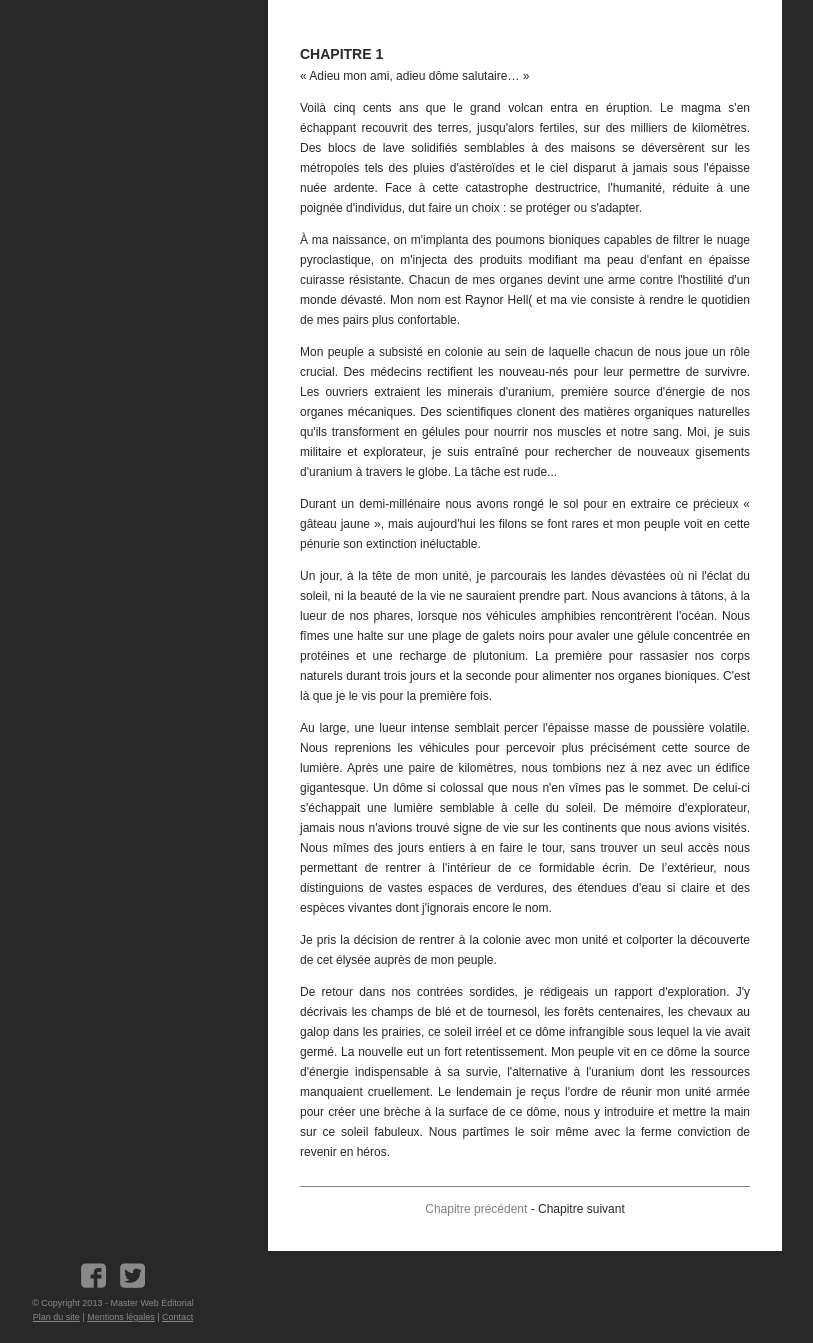
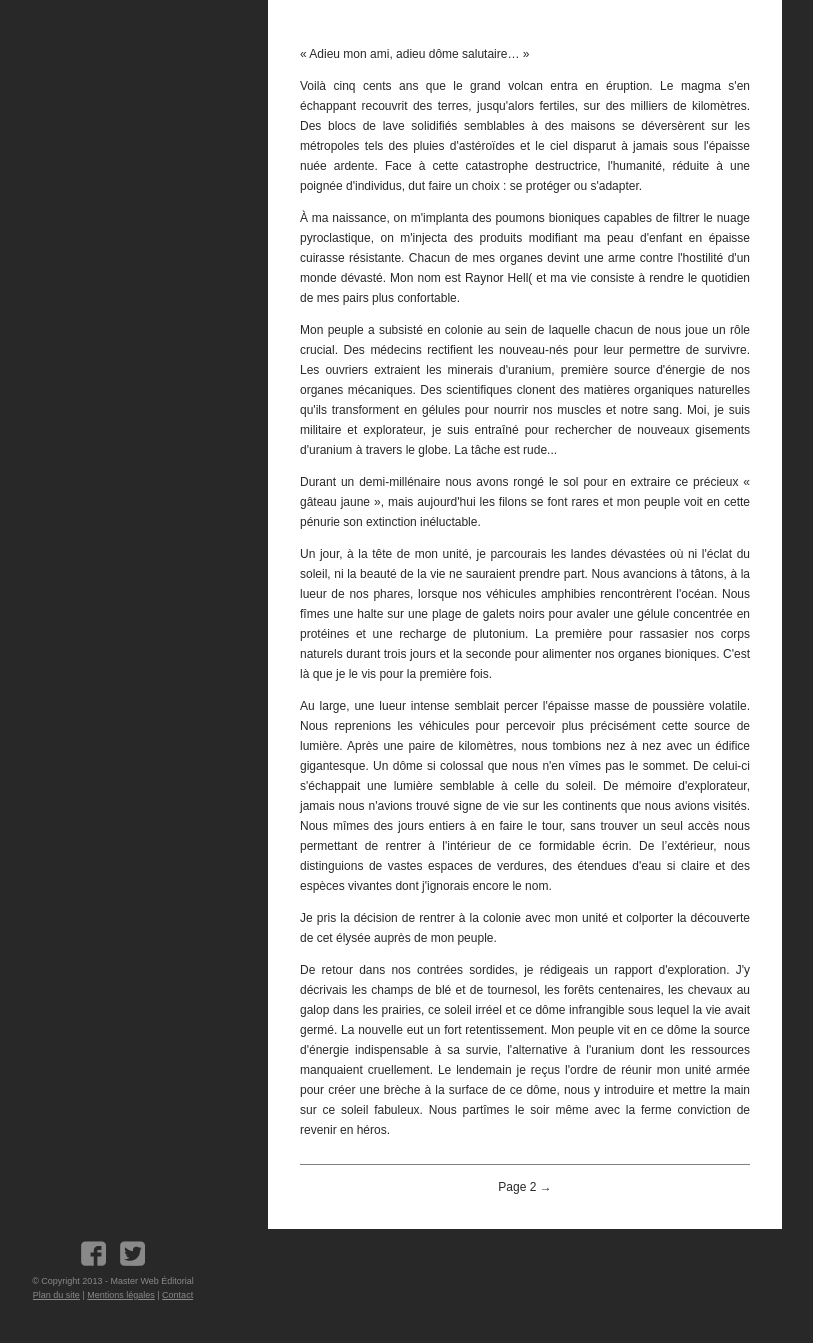
Before and after one commit to HackLo/projet-ter, a PHP site: page /index.php?page=lireN in a window 1280 px wide. Shown: the part 154-1497 px from the top of the page, without its empty margins (2-815 px from the left). After the commit the page ends 1454 px from the top, so only its background shows below. Run offline with PHP 8.4, Linux system fonts and the light colour scheme.

Commit message:
pagination

```diff
--- a/lire-la-nouvelle.php
+++ b/lire-la-nouvelle.php
@@ -4,7 +4,7 @@
 		    <?php include_once("pages/chapitre1.php"); ?>
 		</div>
 		<div class="chapitreNav">
-			<span class="navGrise">Chapitre précédent</span> - <span><a href="#" onclick="switchChapitre(2)">Chapitre suivant</a></span>
+			<span><a href="#" onclick="switchChapitre(2)">Page 2 →</a></span>
 		</div>
 	</div>
 	<div id="chapitre2" class="chapitreInactif divChapitre">
@@ -12,7 +12,7 @@
 		   <?php include_once("pages/chapitre2.php"); ?>
 		</div>
 		<div class="chapitreNav">
-			<span><a href="#" onclick="switchChapitre(1)">Chapitre précédent</a></span> - <span><a href="#" onclick="switchChapitre(3)">Chapitre suivant</a></span>
+			<span><a href="#" onclick="switchChapitre(1)">← Page 1</a></span> - <span><a href="#" onclick="switchChapitre(3)">Page 3 →</a></span>
 		</div>
 	</div>
 	<div id="chapitre3" class="chapitreInactif divChapitre">
@@ -20,7 +20,7 @@
 			<?php include_once("pages/chapitre3.php"); ?>
 		</div>
 		<div class="chapitreNav">
-			<span><a href="#" onclick="switchChapitre(2)">Chapitre précédent</a></span> - <span><a href="#" onclick="switchChapitre(4)">Chapitre suivant</a></span>
+			<span><a href="#" onclick="switchChapitre(2)">← Page 2</a></span> - <span><a href="#" onclick="switchChapitre(4)">Page 4 →</a></span>
 		</div>
 	</div>
 	<div id="chapitre4" class="chapitreInactif divChapitre">
@@ -28,7 +28,7 @@
 			<?php include_once("pages/chapitre4.php"); ?>
 		</div>
 		<div class="chapitreNav">
-			<span><a href="#" onclick="switchChapitre(3)">Chapitre précédent</a></span> - <span><a href="#" onclick="switchChapitre(5)">Chapitre suivant</a></span>
+			<span><a href="#" onclick="switchChapitre(3)">← Page 3</a></span> - <span><a href="#" onclick="switchChapitre(5)">Page 5 →</a></span>
 		</div>
 	</div>
 	<div id="chapitre5" class="chapitreInactif divChapitre">
@@ -36,7 +36,7 @@
 		    <?php include_once("pages/chapitre5.php"); ?>
 		</div>
 		<div class="chapitreNav">
-			<span><a href="#" onclick="switchChapitre(4)">Chapitre précédent</a></span> - <span><a href="#" onclick="switchChapitre(6)">Chapitre suivant</a></span>
+			<span><a href="#" onclick="switchChapitre(4)">← Page 4</a></span> - <span><a href="#" onclick="switchChapitre(6)">Page 6 →</a></span>
 		</div>
 	</div>
 	<div id="chapitre6" class="chapitreInactif divChapitre">
@@ -44,7 +44,7 @@
 		    <?php include_once("pages/chapitre6.php"); ?>
 		</div>
 		<div class="chapitreNav">
-			<span><a href="#" onclick="switchChapitre(5)">Chapitre précédent</a></span> - <span><a href="#" onclick="switchChapitre(7)">Chapitre suivant</a></span>
+			<span><a href="#" onclick="switchChapitre(5)">← Page 5</a></span> - <span><a href="#" onclick="switchChapitre(7)">Page 7 →</a></span>
 		</div>
 	</div>
 	<div id="chapitre7" class="chapitreInactif divChapitre">
@@ -52,7 +52,7 @@
 		    <?php include_once("pages/chapitre7.php"); ?>
 		</div>
 		<div class="chapitreNav">
-			<span><a href="#" onclick="switchChapitre(6)">Chapitre précédent</a></span> - <span><a href="#" onclick="switchChapitre(8)">Chapitre suivant</a></span>
+			<span><a href="#" onclick="switchChapitre(6)">← Page 6</a></span> - <span><a href="#" onclick="switchChapitre(8)">Page 8 →</a></span>
 		</div>
 	</div>
 	<div id="chapitre8" class="chapitreInactif divChapitre">
@@ -60,7 +60,7 @@
 		    <?php include_once("pages/chapitre8.php"); ?>
 		</div>
 		<div class="chapitreNav">
-			<span><a href="#" onclick="switchChapitre(7)">Chapitre précédent</a></span> - <span><a href="#" onclick="switchChapitre(9)">Chapitre suivant</a></span>
+			<span><a href="#" onclick="switchChapitre(7)">← Page 7</a></span> - <span><a href="#" onclick="switchChapitre(9)">Page 9 →</a></span>
 		</div>
 	</div>
 	<div id="chapitre9" class="chapitreInactif divChapitre">
@@ -68,7 +68,7 @@
 		    <?php include_once("pages/chapitre9.php"); ?>
 		</div>
 		<div class="chapitreNav">
-			<span><a href="#" onclick="switchChapitre(8)">Chapitre précédent</a></span> - <span class="navGrise">Chapitre suivant</span>
+			<span><a href="#" onclick="switchChapitre(8)">← Page 8</a></span>
 		</div>
 	</div>
 </div>
--- a/pages/chapitre1.php
+++ b/pages/chapitre1.php
@@ -1,4 +1,3 @@
-<h2>Chapitre 1</h2>
 <p>« Adieu mon ami, adieu dôme salutaire… »</p>
 
 <p>Voilà cinq cents ans que le grand volcan entra en éruption. Le magma s'en échappant recouvrit des terres, jusqu'alors fertiles, sur des milliers de kilomètres. Des blocs de lave solidifiés semblables à des maisons se déversèrent sur les métropoles tels des pluies d'astéroïdes et le ciel disparut à jamais sous l'épaisse nuée ardente. Face à cette catastrophe destructrice, l'humanité, réduite à une poignée d'individus, dut faire un choix : se protéger ou s'adapter.</p>
--- a/pages/chapitre2.php
+++ b/pages/chapitre2.php
@@ -1,4 +1,3 @@
-<h2>Chapitre 2</h2>
 <p>De nouveau au pied du dôme, nous installions une énorme charge explosive sur son enveloppe translucide. Nous ignorions de quelle matière il était constitué, s'il résisterait à la puissance de l'explosion. Nous reculions d'un bon kilomètre pour nous épargner la déflagration.</p>
 
 <p>5,4,3,2,1... BOOM !</p>
--- a/pages/chapitre3.php
+++ b/pages/chapitre3.php
@@ -1,3 +1,2 @@
-<h2>Chapitre 3</h2>
 <p>Lorsque j'ouvris les yeux à nouveau, mon corps endolori m’empêchait de me mouvoir à ma guise.</p>
 <p>Si je n'étais plus prisonnier de cette cloche de sève, j'étais désormais captif de ma propre carcasse de muscles et de métaux. De la couche si confortable sur laquelle j'étais allongé, j'observais la pièce dans laquelle je me trouvais. Les murs étaient d'un blanc immaculé, c'était inédit pour moi qui n'avait connu que cendres. Une lumière si vive inondait ce lieu étonnant grâce à une baie vitrée démesurée. Dehors se mêlaient paysages ruraux et urbains dans une surprenante harmonie. Soudain, on frappa à la porte. Un homme passa son visage par l’entrebâillement de celle-ci. Son corps était dépourvu de tout organe mécanique et sa peau légèrement bronzée était comme nourrie par le soleil artificiel qui arrosait de lumière ce lieu inédit. Je rencontrai pour la première fois celui que je pensais encore être mon geôlier, Ed Gaïa.</p>
--- a/pages/chapitre4.php
+++ b/pages/chapitre4.php
@@ -1,4 +1,3 @@
-<h2>Chapitre 4</h2>
 <p>Mes membres, broyés par la pression de la sève, me faisaient encore souffrir. Nul besoin d’être médecin pour comprendre que ma convalescence en territoire ennemi s’annonçait effroyablement longue. Malgré ma détermination pour l’écourter au maximum, j’étais loin de m’imaginer à quel point une chose aussi simple que de manger pour reprendre des forces allait être aussi difficile.</p>
 <p>La dernière gélule que j’avais absorbée couvrait encore mes besoins, mais rapidement la faim se fit sentir. Mon hôte me proposa alors ce qu’il appelait un « petit déjeuner ». Des « aliments », choses comestibles aux formes, couleurs et textures totalement inconnues trônaient sur la table. Dans un récipient se trouvait une sorte de liquide de couleur marron et d’une étrange onctuosité. Plus loin, une denrée vaguement ovale d’un vert tendre, à la texture grumeleuse, qu’ils nommaient « papaye ». Encore après, une boule à la surface craquelée, comme dans les légendes sur ces produits oubliés depuis l’éruption du grand volcan.</p>
 <p>Ils exhalaient tous un parfum délicat. Ce n’était pas désagréable, non… même plutôt l’inverse. Mais depuis quand la nourriture a une odeur ? Passé l’étonnement, mon instinct de soldat revint en force : et si c’était du poison ? Des substances étranges, offertes de la main d’un ennemi qui soigne celui qui l’a attaqué la veille…</p>
--- a/pages/chapitre5.php
+++ b/pages/chapitre5.php
@@ -1,4 +1,3 @@
-<h2>Chapitre 5</h2>
 <p>Pendant qu’Ed Gaïa vaquait à ses occupations, je restais souvent seul chez lui. En bon soldat, j’en profitais pour étudier l’environnement, malgré mon état de faiblesse lié à ma blessure et à mon jeûne.</p>
 <p>Un jour, je tombai sur un holographe qui à mon contact projeta sur les murs des images de ces mets indigènes, accompagnées de commentaires. L’hologramme était intitulé Recettes d’antan. Les illustrations attiraient irrémédiablement mon regard avec toutes ces couleurs, du bleu profond au jaune pétillant. Et qu’est-ce que les aliments avaient l’air appétissants ! Je me mis à lire le texte.</p>
 <p>Apparemment, il décrivait une marche à suivre, sûrement pour préparer le produit sur l’image d’à côté. Mais quel langage obscur ! Je n’en comprenais pas la moitié. Cependant, sous l’emprise irrésistible de ma curiosité, je continuais à parcourir l’hologramme jour après jour.</p>
--- a/pages/chapitre6.php
+++ b/pages/chapitre6.php
@@ -1,4 +1,3 @@
-<h2>Chapitre 6</h2>
 <p>Un matin, poussé par la famine et l’appétit aiguisé par ma découverte de la veille, je me décidai finalement à expérimenter la nourriture de mon hôte. Un sourire discret naquit sur les lèvres d’Ed Gaïa quand je lui demandai à manger.</p>
 <p>Je jetai mon dévolu sur la fameuse boule qui m’avait fait saliver quelques jours auparavant. Je tâtai d’abord prudemment. L’extérieur était légèrement solide, rugueux au toucher. C’était tellement différent de ma gélule toute lisse et uniforme ! Mais dès que j’appuyais plus fort, mon doigt s’enfonçait en plein cœur de l’aliment, à la fois moelleux et ferme. L’arôme dégagé me mit une fois de plus l’eau à la bouche. Ne tenant plus, je détachai un morceau et le goûtai.</p>
 <p>Ce fut une explosion de saveurs pour mon palais. À la place du goût insipide habituel, celui qui s’épanouit sur ma langue était légèrement fruité. Mais, tandis que la surface craquelée disparaissait pour mettre à nu le cœur moelleux et fondant, la saveur laissa place à une impression intense de douceur et de chaleur, tel un feu qui réchauffe les membres transis par le froid de l’hiver. Aussi fugace qu’avait été cette expérience, j’en restais abasourdi. Moi pour qui manger se résumait à un acte de survie, ma conception du repas en fut totalement chamboulée.</p>
--- a/pages/chapitre7.php
+++ b/pages/chapitre7.php
@@ -1,4 +1,3 @@
-<h2>Chapitre 7</h2>
 <p>À partir de ce moment-là, je m’intéressais sans réserve à cette cuisine autochtone. Je me mis à accompagner mon hôte dans ses activités d’« agronome ». C’est à cette occasion que je découvris l’écosystème du dôme, même si au début j’en profitais surtout pour étudier à la dérobée ce fabuleux soleil qui pourrait peut-être sauver mon peuple.</p>
 <p>L’attitude d’Ed Gaïa à l’égard de ses cultures était une source constante d’étonnement : avec quelle délicatesse il touchait les plantes ! Comme si leur valeur était aussi inestimable que celle de l’uranium.</p>
 <p>« Tu vois, me répétait-il sans cesse, les plats que tu dégustes chaque jour à ma table ne seraient rien sans les aliments qui les composent. Le meilleur cuisinier du monde ne réaliserait qu’un plat fade sans des produits de qualité. C’est pourquoi tu dois toujours les choisir avec soin. » Or en la matière, rien ne valait la pratique pour Ed Gaïa.</p>
--- a/pages/chapitre8.php
+++ b/pages/chapitre8.php
@@ -1,4 +1,3 @@
-<h2>Chapitre 8</h2>
 <p>Quand je n’accompagnais pas Ed Gaïa, je passais mon temps à étudier l’hologramme que j’avais trouvé.</p>
 <p>Un soir, je me décidai à le lui montrer.</p>
 <p>— Tu as trouvé mon vieil holographe ? C’est parfait ! Il y a plein de choses à découvrir pour toi ! s’exclama-t-il.</p>
--- a/pages/chapitre9.php
+++ b/pages/chapitre9.php
@@ -1,4 +1,3 @@
-<h2>Chapitre 9</h2>
 <p>Quelques temps plus tard, je me sentais déjà mieux. Ma fatigue commençait à s’estomper. Mes blessures ne me faisaient plus mal et je pouvais bouger comme auparavant. Je devais m’en aller retrouver mon peuple et leur montrer tout ce que j’avais pu découvrir ici.</p>
 <p>Je remerciai Ed Gaïa de m’avoir montré sa manière de vivre, de manger. Se nourrir, non pas pour survivre mais aussi pour ressentir du plaisir était une expérience inédite.</p>
 
```
Also changed, not shown: pages/chapitre10.php (deleted).
